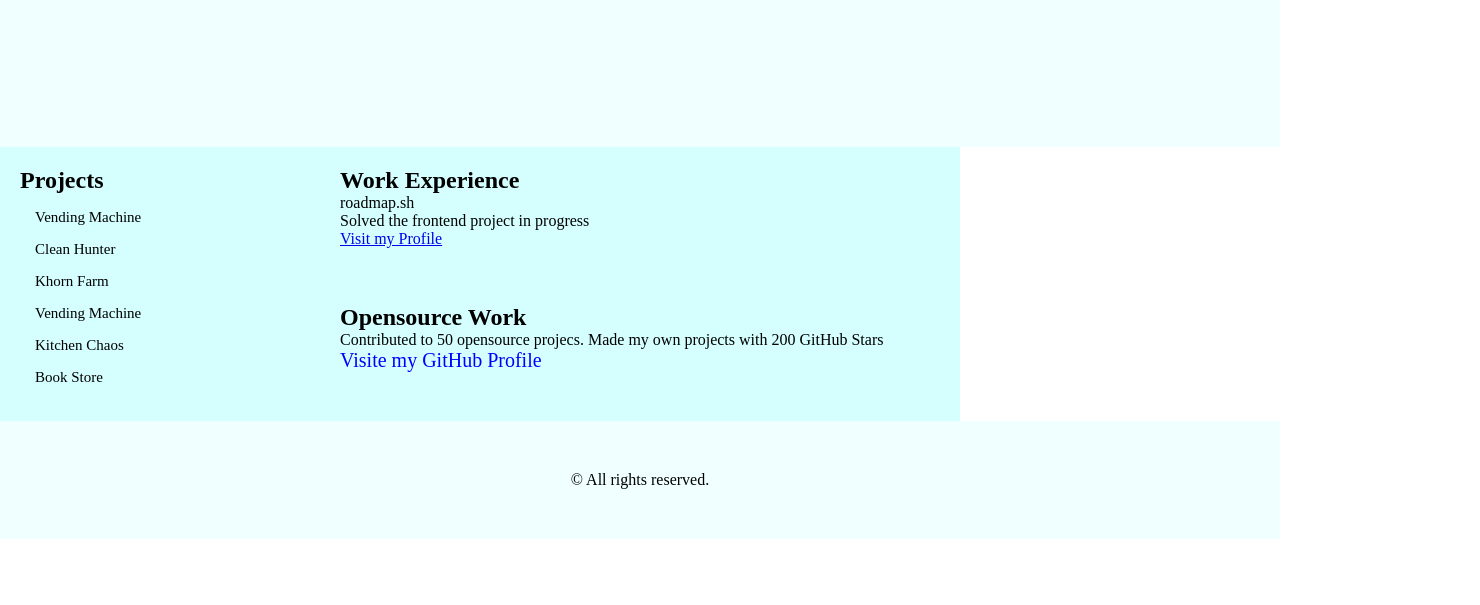
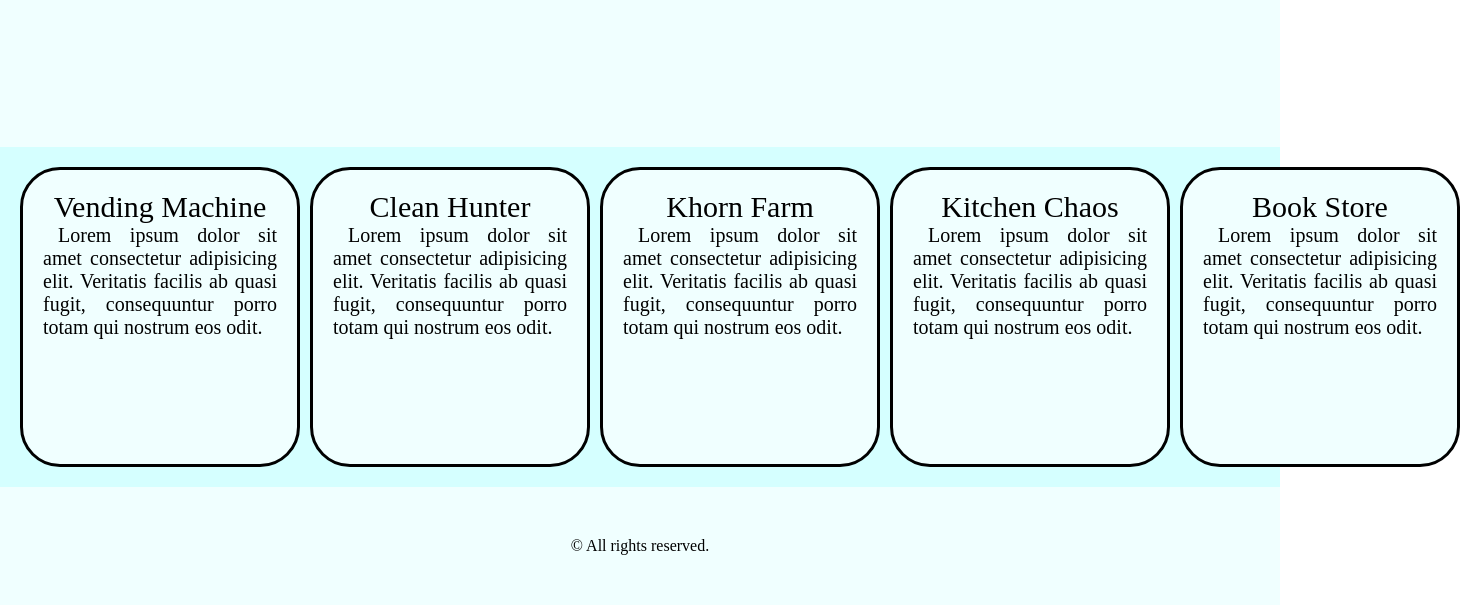
Before and after one commit to CHARIF-SANTIPET/02-Basic-HTML-Website, a plain HTML site: page project.html in a window 1280 px wide. Shown: the part 243-848 px from the top of the page, 1480 px wide, since content can reach past the window. Before the commit the page ends 800 px from the top, so only its background shows below. Drawn offline with Linux system fonts and the light colour scheme.

Commit message:
adding project page

```diff
--- a/project.html
+++ b/project.html
@@ -36,28 +36,45 @@
         </div>
     </header>
     <main>
-         <section class="project">
-            <h2>Projects</h2>
-            <ul>Vending Machine</ul>
-            <ul>Clean Hunter</ul>
-            <ul>Khorn Farm</ul>
-            <ul>Vending Machine</ul>
-            <ul>Kitchen Chaos</ul>
-            <ul>Book Store</ul>
-        </section>
-        <section class="experience-opensource">
-            <article class="work-experience">
-                <h2>Work Experience</h2>
-                <ul>roadmap.sh</ul>
-                <ul>Solved the frontend project in progress</ul>
-                <ul><a href="#">Visit my Profile</a></ul>
-            </article>
-            <article class="opensource-work">
-                <h2>Opensource Work</h2>
-                <p>Contributed to 50 opensource projecs. Made my own projects with 200 GitHub Stars</p>
-                <a href="#">Visite my GitHub Profile</a>
-            </article>
-        </section>
+         <section class="project-container">
+            <div class="project-card-container">
+                <blockquote>
+                    Vending Machine
+                    <p>
+                        Lorem ipsum dolor sit amet consectetur adipisicing elit. Veritatis facilis
+                        ab quasi fugit, consequuntur porro totam qui nostrum eos odit.
+                    </p>
+                </blockquote>
+                <blockquote>
+                    Clean Hunter
+                    <p>
+                        Lorem ipsum dolor sit amet consectetur adipisicing elit. Veritatis facilis
+                        ab quasi fugit, consequuntur porro totam qui nostrum eos odit.
+                    </p>
+                </blockquote>
+                <blockquote>
+                    Khorn Farm
+                    <p>
+                        Lorem ipsum dolor sit amet consectetur adipisicing elit. Veritatis facilis
+                        ab quasi fugit, consequuntur porro totam qui nostrum eos odit.
+                    </p>
+                </blockquote>
+                <blockquote>
+                    Kitchen Chaos
+                    <p>
+                        Lorem ipsum dolor sit amet consectetur adipisicing elit. Veritatis facilis
+                        ab quasi fugit, consequuntur porro totam qui nostrum eos odit.
+                    </p>
+                </blockquote>
+                <blockquote>
+                    Book Store
+                    <p>
+                        Lorem ipsum dolor sit amet consectetur adipisicing elit. Veritatis facilis
+                        ab quasi fugit, consequuntur porro totam qui nostrum eos odit.
+                    </p>
+                </blockquote>
+            </div>
+         </section>
     </main>
     <footer>
         © All rights reserved.
--- a/style.css
+++ b/style.css
@@ -113,6 +113,7 @@ main {
     display: flex;
     flex-wrap: wrap;
     white-space: nowrap;
+    background-color: rgb(213, 255, 255);
 }
 
 footer {
@@ -140,3 +141,30 @@ footer {
         font-size: 30px;
     }
 }
+
+.project-container {
+    margin: auto;
+    padding: 20px;
+    div {
+        gap: 10px;
+        display: flex;
+        blockquote {
+            width: 280px;
+            height: 300px;
+            font-size: 30px;
+            text-align: center;
+            padding: 20px;
+            border: solid;
+            border-radius: 40px;
+            background-color: azure;
+            p {
+                font-size: 20px;
+                text-align:left;
+                text-indent: 15px;
+                text-align: justify;
+            }
+
+        }
+    }
+
+}
```
Also changed, not shown: index.html (+0 -1 lines).
